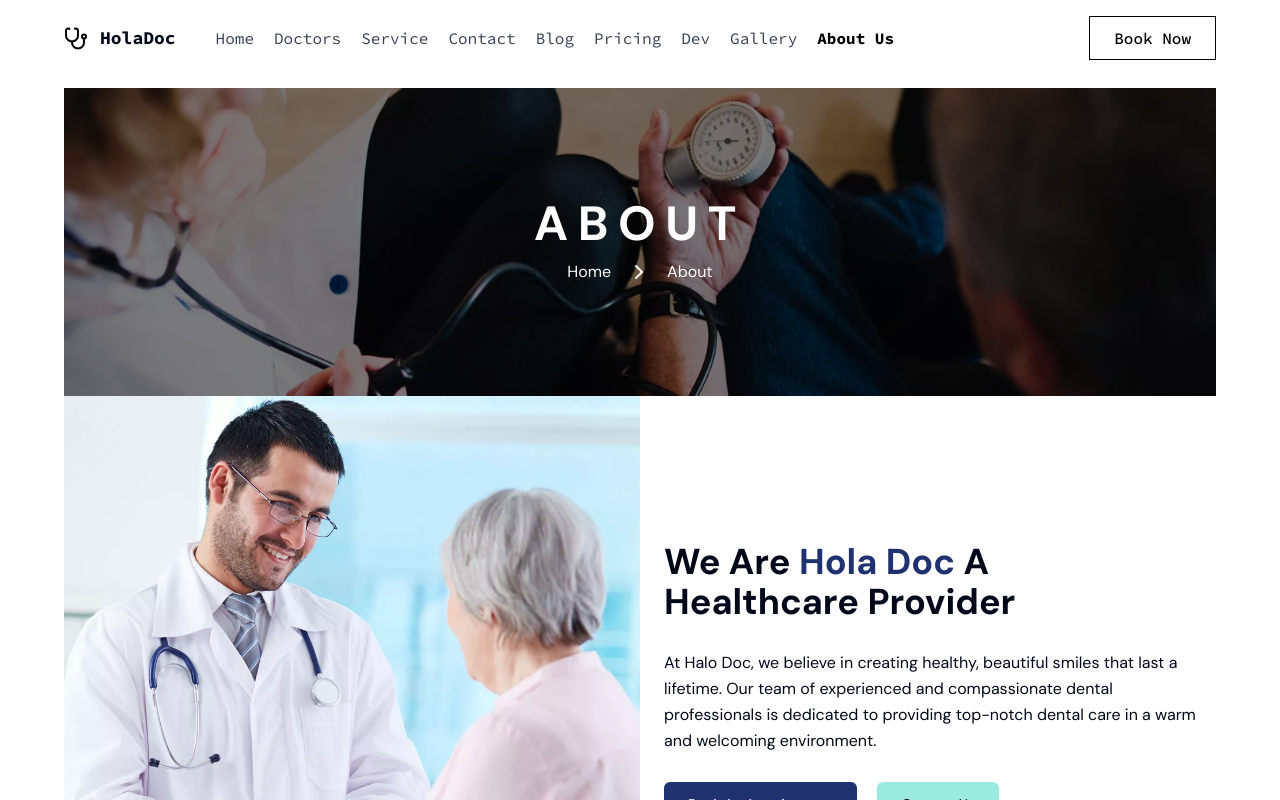
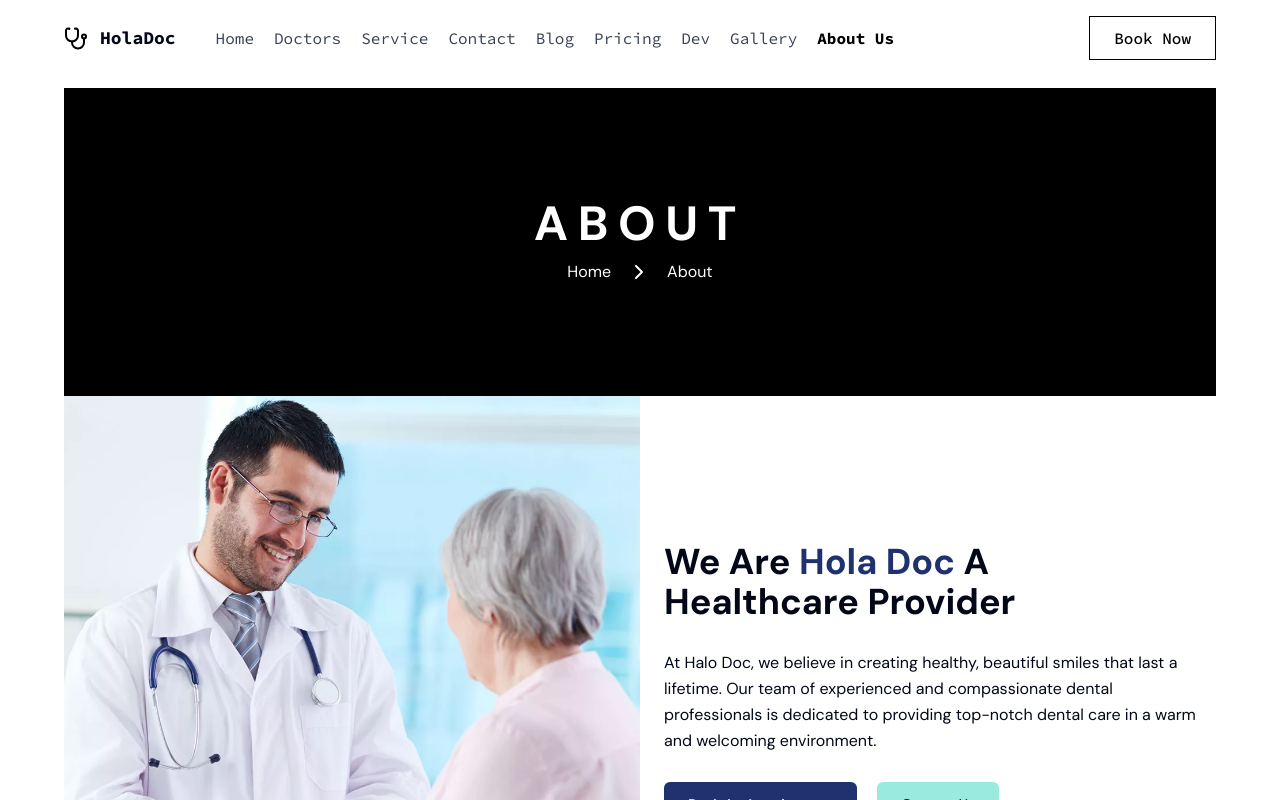
Before and after one commit to PhosRunia28/Hospital-Hola-Doc, a React (Vite) app: page /about in a window 1280 px wide. Shown: the top 800 px of the page. Built offline with nearby package versions, Linux system fonts and the light colour scheme.

Commit message:
fix: image breadcrumb delete

```diff
--- a/src/components/sections/SectionBreadcrumb.tsx
+++ b/src/components/sections/SectionBreadcrumb.tsx
@@ -7,8 +7,8 @@ export default function SectionBreadcrumb({
   breadcrumb: string;
 }) {
   return (
-    <section className="relative flex w-full flex-col items-center justify-center bg-[url('src/img/banner.png')] bg-cover bg-right py-28 font-DMSans text-white">
-      <div className="absolute inset-0 bg-black/50"></div>
+    <section className="relative flex w-full flex-col items-center justify-center bg-black bg-cover bg-right py-28 font-DMSans text-white">
+      <div className="absolute inset-0 bg-black/60"></div>
       <div className="relative z-20 space-y-3">
         <h3 className="text-4xl font-bold uppercase tracking-[0.2em] md:text-5xl">
           {breadcrumb}
```
Also changed, not shown: src/img/banner.png (deleted).
